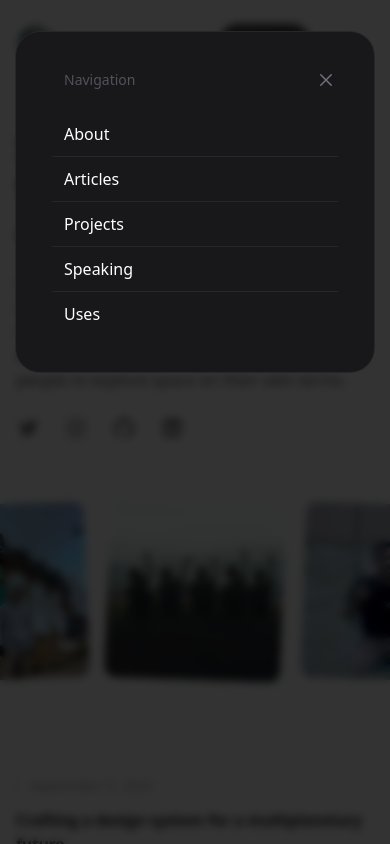
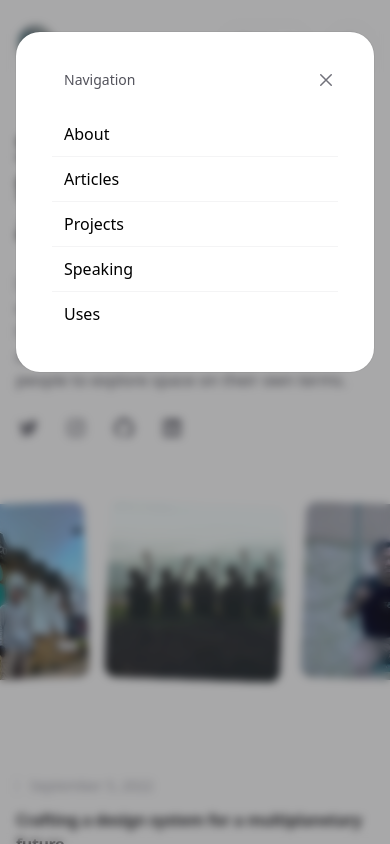
Before and after one commit to shiqocred/portfolio, a React (Vite) app: page / in a window 390 px wide. Both pictures are taken after a click on the button "Menu". Shown: the top 844 px of the page. Built offline with nearby package versions, Linux system fonts and the light colour scheme.

Commit message:
third commit

```diff
--- a/src/components/Navbar.jsx
+++ b/src/components/Navbar.jsx
@@ -69,7 +69,7 @@ useEffect(() => {
                                 </div>
                                 <div className="flex flex-1 justify-end md:justify-center">
                                     <Menu as="div" className="pointer-events-auto md:hidden">
-                                        <Menu.Button onClick={handleHidden} className="group flex items-center rounded-full px-4 py-2 text-sm font-medium shadow-lg shadow-zinc-800/5 ring-1 backdrop-blur bg-zinc-800/90 text-zinc-200 ring-white/10 hover:ring-white/20">Menu
+                                        <Menu.Button onClick={handleHidden} className="group flex items-center rounded-full bg-white/90 px-4 py-2 text-sm font-medium text-zinc-800 shadow-lg shadow-zinc-800/5 ring-1 ring-zinc-900/5 backdrop-blur dark:bg-zinc-800/90 dark:text-zinc-200 dark:ring-white/10 dark:hover:ring-white/20">Menu
                                             <svg viewBox="0 0 8 6" className="ml-3 h-auto w-2 stroke-zinc-500 group-hover:stroke-zinc-400">
                                                 <path d="M1.75 1.75 4 4.25l2.25-2.5" fill="none" strokeWidth="1.5" strokeLinecap="round" strokeLinejoin="round"></path>
                                             </svg>
@@ -83,8 +83,8 @@ useEffect(() => {
                                         leaveFrom="transform opacity-100 scale-100"
                                         leaveTo="transform opacity-0 scale-95"
                                         >
-                                            <div className="fixed inset-0 z-50 backdrop-blur-sm bg-black/80 opacity-100">
-                                                <Menu.Items as='div' className="fixed inset-x-4 top-8 z-50 origin-top rounded-3xl p-8 ring-1 bg-zinc-900 ring-zinc-800 opacity-100 scale-100 text-white">
+                                            <div className="fixed inset-0 z-50 bg-zinc-800/40 backdrop-blur-sm dark:bg-black/80 opacity-100">
+                                                <Menu.Items as='div' className="fixed inset-x-4 top-8 z-50 origin-top rounded-3xl bg-white p-8 ring-1 ring-zinc-900/5 dark:bg-zinc-900 dark:ring-zinc-800 opacity-100 scale-100">
                                                     <div className="px-1 py-1">
                                                         <Menu.Item as="div" className="flex flex-row-reverse items-center justify-between mb-5 ml-3">
                                                             {
@@ -101,7 +101,7 @@ useEffect(() => {
                                                         {
                                                             nav.data.map((item, i) => (
                                                                 <Menu.Item key={i}>
-                                                                    <Link to={item.url} onClick={handleHidden} className={clsx( location.pathname.startsWith(item.url) ? "text-teal-400 " : "hover:text-teal-400","relative block px-3 py-2.5 transition capitalize", i !== nav.data.length - 1 ? 'border-b border-zinc-800' : '')}>
+                                                                    <Link to={item.url} onClick={handleHidden} className={clsx( location.pathname.startsWith(item.url) ? "text-teal-400 " : "hover:text-teal-400","relative block px-3 py-2.5 transition capitalize", i !== nav.data.length - 1 ? 'border-b-[1px] border-zinc-100 dark:border-zinc-800' : '')}>
                                                                         {item.name}
                                                                     </Link>
                                                                 </Menu.Item>
```
